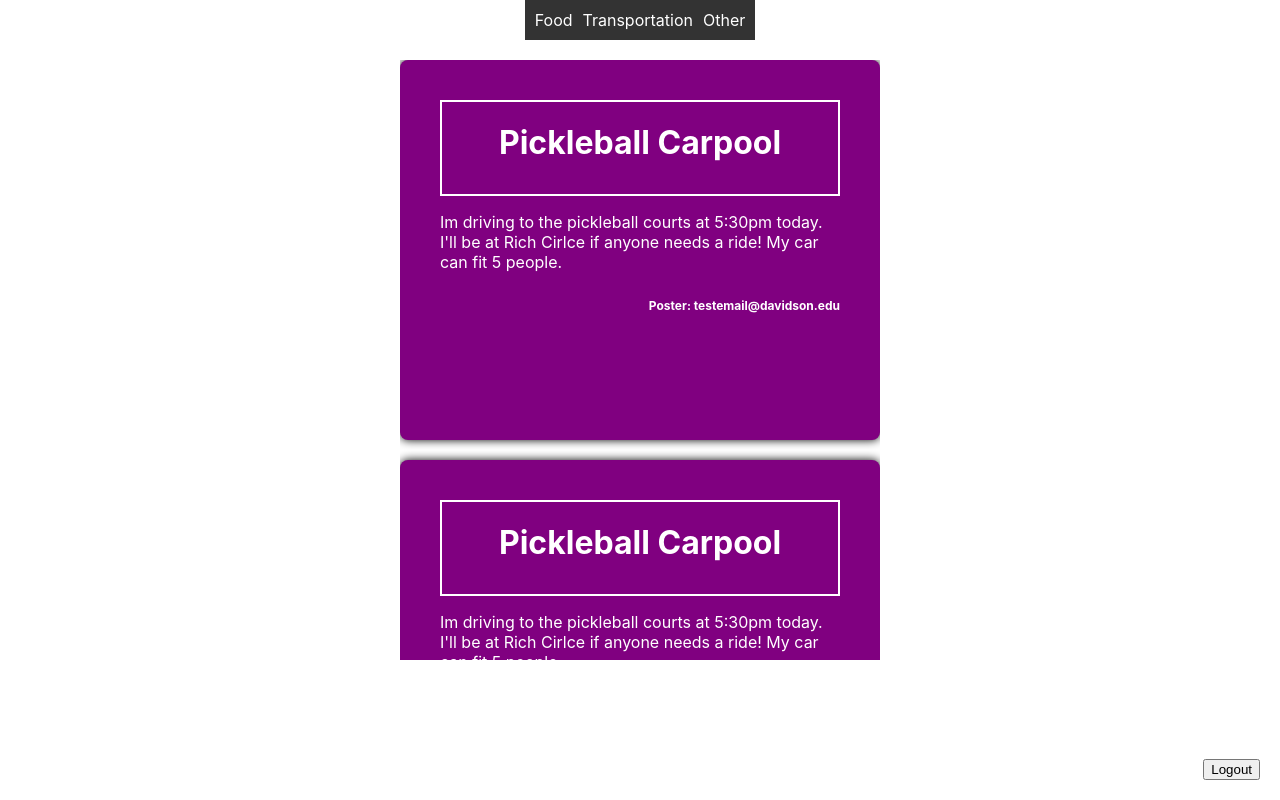
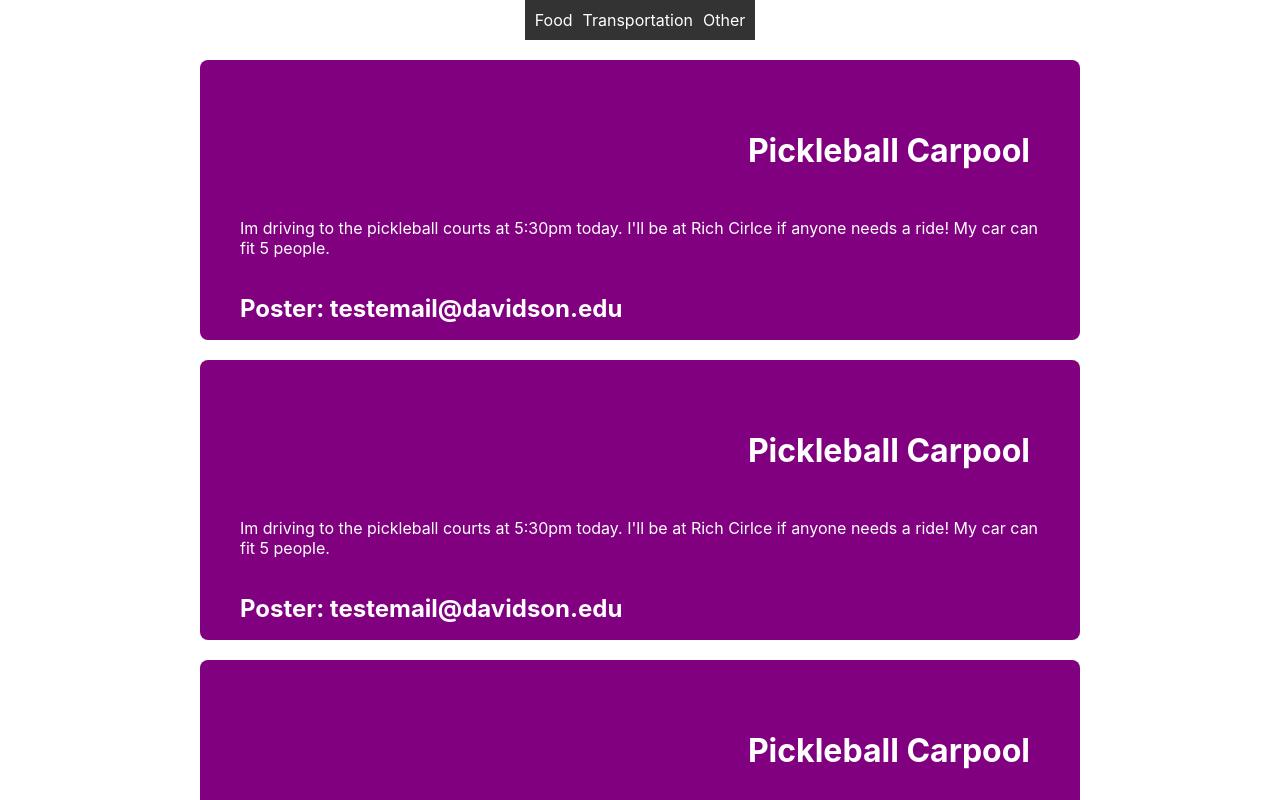
Before and after one commit to vanhugee/Campushood, a React (Create React App) app in the folder client/: page / in a window 1280 px wide. Shown: the top 800 px of the page. Built offline with nearby package versions, Linux system fonts and the light colour scheme.

Commit message:
Organized files and changed to proper CSS

```diff
--- a/client/src/components/ChatBox.tsx
+++ b/client/src/components/ChatBox.tsx
@@ -1,42 +1,14 @@
 import React from 'react';
-
-const chatBoxStyle: React.CSSProperties = {
-    width: '400px',
-    height: '300px',
-    backgroundColor: 'purple',
-    borderRadius: '8px',
-    boxShadow: '0px 0px 10px rgba(1, 1, 1, 1)',
-    padding: '40px',
-    marginBottom: '20px', // Add margin bottom to separate chat boxes
-    display: 'flex',
-    flexDirection: 'column',
-    color: 'white', // Set the text color to white
-
-};
-
-const headerStyle: React.CSSProperties = {
-    borderBottom: '2px solid white', // Add border bottom to create a white-lined box effect
-    borderTop: '2px solid white',
-    borderRight: '2px solid white',
-    borderLeft: '2px solid white',
-    paddingBottom: '10px', // Add some padding to make it visually appealing
-    textAlign: 'center', // Center the text
-};
-
-const userInfoStyle: React.CSSProperties = {
-    verticalAlign: 'bottom',
-    textAlign: 'right',
-    fontSize: '50%',
-}
+import '../styles/ChatBox.css';
 
 export function ChatBox() {
     return (
-        <div style={chatBoxStyle}>
-            <div style={headerStyle}>
+        <div className='chatBoxStyle'>
+            <div className='headerStyle'>
                 <h1>Pickleball Carpool</h1>
             </div>
             <p>Im driving to the pickleball courts at 5:30pm today. I'll be at Rich Cirlce if anyone needs a ride! My car can fit 5 people.</p>
-            <div style={userInfoStyle}>
+            <div className='userInfoStyle'>
                 <h2>Poster: testemail@davidson.edu</h2>
             </div>
         </div>
--- a/client/src/components/ChatPage.tsx
+++ b/client/src/components/ChatPage.tsx
@@ -1,24 +1,10 @@
 import { ChatBox } from './ChatBox'; // Assuming you have a ChatBox component
-
-const chatContainerStyle: React.CSSProperties = {
-    display: 'flex',
-    flexDirection: 'column',
-    alignItems: 'center', // Align chat boxes in the center horizontally
-    justifyContent: 'center', // Center chat boxes vertically
-    marginTop: '20px', // Add margin to separate chat boxes
-};
-
-const chatBoxContainerStyle: React.CSSProperties = {
-    maxHeight: 'calc(100vh - 200px)', // Set a maximum height for the chat box container
-    overflowY: 'auto', // Enable vertical scrolling
-    width: '100%', // Ensure the container takes up full width
-
-};
+import '../styles/ChatPage.css'
 
 export function ChatPage() {
     return (
-        <div style={chatContainerStyle}>
-            <div style={chatBoxContainerStyle}>
+        <div className='chatContainerStyle'>
+            <div className='chatBoxContainerStyle'>
                 <ChatBox />
                 <ChatBox />
                 <ChatBox />
--- a/client/src/components/LogOut.tsx
+++ b/client/src/components/LogOut.tsx
@@ -1,12 +1,6 @@
-const logoutStyle: React.CSSProperties = {
-    position: 'fixed',
-    bottom: '20px',
-    right: '20px',
-};
-
 export function LogoutButton() {
     return (
-        <div style={logoutStyle}>
+        <div>
         <button>Logout</button>
         </div>
     );
--- a/client/src/components/UserIcon.tsx
+++ b/client/src/components/UserIcon.tsx
@@ -1,21 +1,11 @@
-import userIcon from '../images/UserIcon.png';
-
-const headerStyle: React.CSSProperties = {
-    display: 'flex',
-    justifyContent: 'flex-end',
-    alignItems: 'center',
-    padding: '10px',
-};
-
-const userIconStyle: React.CSSProperties = {
-    marginRight: '10px', // Adjust spacing as needed
-};
+import userIcon from '../assets/UserIcon.png';
+import '../styles/UserIcon.css'
 
 
 export function UserIcon() {
     return(
         <a href = {"/food"}>
-            <div style={userIconStyle}>
+            <div className='userIconStyle'>
                 {/* You can replace the user icon with an actual image or an SVG */}
                 <img src={userIcon} alt="User Icon" style={{ width: '3%', height: '3%' }} />
             </div>
--- a/client/src/components/UserPoints.tsx
+++ b/client/src/components/UserPoints.tsx
@@ -1,21 +1,9 @@
-const pointsContainerStyle: React.CSSProperties = {
-    position: 'absolute',
-    top: '50px', // Adjust the top position as needed
-    left: '-32px', // Adjust the left position as needed
-    backgroundColor: 'white',
-    padding: '5px 10px',
-    borderRadius: '5px',
-};
-
-const pointsTextStyle: React.CSSProperties = {
-    fontSize: '16px',
-    fontWeight: 'bold',
-};
+import '../styles/UserPoints.css'
 
 export function UserPoints() {
     return (
-        <div style={pointsContainerStyle}>
-            <span style={pointsTextStyle}>Points: 50</span>
+        <div className='pointsContainerStyle'>
+            <span className='pointsTextStyle'>Points: 50</span>
         </div>
     );
 }
--- a/client/src/pages/Home.tsx
+++ b/client/src/pages/Home.tsx
@@ -1,5 +1,4 @@
 import React from 'react';
-import { LogoutButton } from '../components/LogOut'
 import { NavBar } from '../components/NavBar'
 import { UserIcon } from '../components/UserIcon'
 import { ChatPage } from '../components/ChatPage'
@@ -16,7 +15,7 @@ const homeStyle: React.CSSProperties = {
 
 const userIconStyle: React.CSSProperties = {
     position: 'absolute',
-    top: '50px', // Adjust the top position as needed
+    top: '5px', // Adjust the top position as needed
     right: '-1320px', // Adjust the right position as needed
     height: "100%",
     width: "100%",
@@ -32,7 +31,6 @@ export function Home() {
                 <UserPoints />
             </div>
             <ChatPage />
-            <LogoutButton />
         </div>
     );
 }
--- /dev/null
+++ b/client/src/styles/ChatBox.css
@@ -0,0 +1,26 @@
+.chatBoxStyle  {
+    width: 800px;
+    height: 200px;
+    background-color: purple;
+    border-radius: 8px;
+    padding: 40px;
+    margin-bottom: 20px;
+    display: flex;
+    flex-direction: column;
+    color: white;
+
+};
+
+.headerStyle {
+    border-bottom: 2px solid white;
+    border-top: 2px solid white;
+    border-right: 2px solid white;
+    border-left: 2px solid white;
+    text-align: center;
+};
+
+.userInfoStyle {
+    vertical-align: bottom;
+    text-align: right;
+    font-size: 50%;
+}
--- /dev/null
+++ b/client/src/styles/ChatPage.css
@@ -0,0 +1,14 @@
+.chatContainerStyle {
+    display: flex;
+    flex-direction: column;
+    align-items: center;
+    justify-content: center;
+    margin-top: 20px;
+};
+
+.chatBoxContainerStyle {
+    max-height: calc(100vh - 200px);
+    overflow-y: auto;
+    width: 100%;
+
+};
--- /dev/null
+++ b/client/src/styles/UserIcon.css
@@ -0,0 +1,10 @@
+.headerStyle {
+    display: flex;
+    justify-content: flex-end;
+    align-items: center;
+    padding: 10px;
+};
+
+.userIconStyle {
+    margin-right: 50px;
+};
--- /dev/null
+++ b/client/src/styles/UserPoints.css
@@ -0,0 +1,13 @@
+.pointsContainerStyle {
+    position: absolute;
+    top: 50px;
+    left: -50px;
+    background-color: white;
+    padding: 5px 10px;
+    border-radius: 5px;
+}
+
+.pointsTextStyle {
+    font-size: 16px;
+    font-weight: bold;
+}
```
Also changed, not shown: client/src/assets/UserIcon.png (renamed from client/src/images/UserIcon.png).
